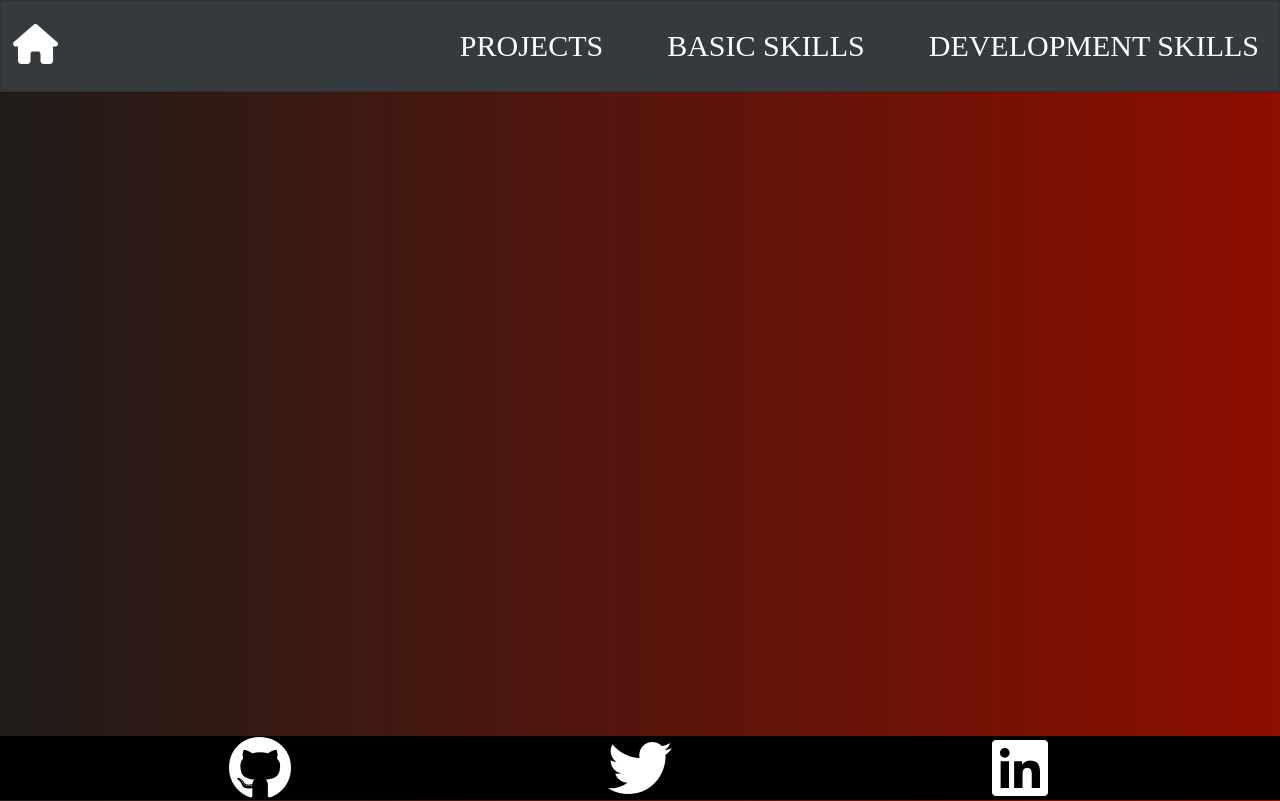
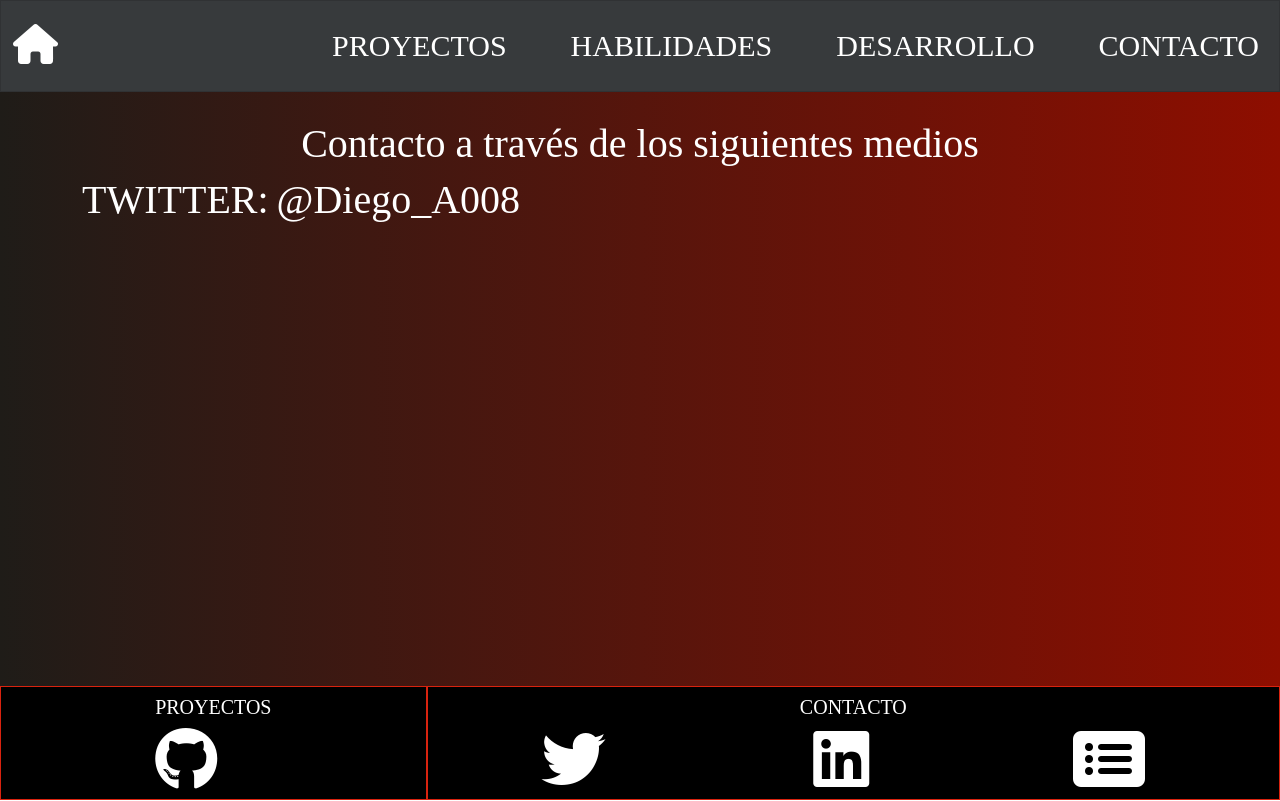
Before and after one commit to diego-008/my-web-site, a React (Create React App) app: page /contact in a window 1280 px wide. Built offline with nearby package versions, Linux system fonts and the light colour scheme; a web font is replaced by a local one.

Commit message:
agregando contacto

```diff
--- a/src/App.js
+++ b/src/App.js
@@ -5,7 +5,8 @@ import Home from './pages/Home';
 import Projects from './pages/Projects';
 import Footer from './components/Footer';
 import Skills from './pages/Skills';
-import ProgramSkills from './pages/ProgramSkills';
+import DevclopmentSkills from './pages/DevelopmentSkills';
+import Contact from './pages/Contact';
 function App() {
   return (
     <div className='principal'>
@@ -16,7 +17,8 @@ function App() {
             <Route exact path="/my-web-site" element={<Home />} />
             <Route exact path="/projects" element={<Projects />} />
             <Route exact path="/skills" element={<Skills />} />
-            <Route exact path="/programskills" element={<ProgramSkills />} />
+            <Route exact path="/programskills" element={<DevclopmentSkills />} />
+            <Route exact path="/contact" element={<Contact />} />
 
           </Routes>
           <Footer />
--- a/src/components/Footer.js
+++ b/src/components/Footer.js
@@ -3,15 +3,48 @@ import FontAwesomeIcon from "../components/FontAwesomeIcon";
 export default function Footer() {
   return (
     <footer className="">
-      <div className="container">
+      <div className="container-fluid text-light">
         <div className="row justify-content-center">
-          <div className="col-4 d-flex justify-content-center">
-            <FontAwesomeIcon
-              icon="fa-brands fa-github fa-4x text-light"
-              link="https://github.com/diego-008"
-            />
+          <div className="col-sm-4 d-flex justify-content-center border border-primary py-2">
+            <div className="">
+              <p className="h5">PROYECTOS</p>
+
+              <FontAwesomeIcon
+                icon="fa-brands fa-github fa-4x text-light"
+                link="https://github.com/diego-008"
+              />
+            </div>
           </div>
-          <div className="col-4 d-flex justify-content-center">
+
+          <div className="col-sm-8 d-flex justify-content-center border border-primary py-2">
+            <div className="row" style={{ width: "100%" }}>
+              <p className="h5 text-center">CONTACTO</p>
+              <div className="row">
+                <div className="col-4 text-center">
+                  <FontAwesomeIcon
+                    icon="fa-brands fa-twitter fa-4x text-light"
+                    link="https://twitter.com/Diego_A008?t=CQ44cUXrWNUCktC9cWaLGw&s=08"
+                  />
+                </div>
+
+                <div className="col-4 text-center">
+                  <FontAwesomeIcon
+                    icon="fa-brands fa-linkedin fa-4x text-light"
+                    link="https://www.linkedin.com/in/diego-acetun"
+                  />
+                </div>
+
+                <div className="col-4 text-center">
+                    <FontAwesomeIcon
+                      icon="fa-solid fa-rectangle-list fa-4x text-light"
+                      link="google.com"
+                    />
+                  </div>
+              </div>
+            </div>
+          </div>
+
+          {/* <div className="col-4 d-flex justify-content-center">
           <FontAwesomeIcon icon="fa-brands fa-twitter fa-4x text-light" link="https://twitter.com/Diego_A008?t=CQ44cUXrWNUCktC9cWaLGw&s=08" />
           </div>
           <div className="col-4 d-flex justify-content-center">
@@ -19,7 +52,7 @@ export default function Footer() {
               icon="fa-brands fa-linkedin fa-4x text-light"
               link="https://www.linkedin.com/in/diego-acetun"
             />
-          </div>
+          </div> */}
         </div>
       </div>
     </footer>
--- a/src/components/NavBar.js
+++ b/src/components/NavBar.js
@@ -23,13 +23,16 @@ export default function NavBar() {
         <div className="collapse navbar-collapse" id="navbarNavAltMarkup">
           <div className="navbar-nav ms-auto" style={{fontSize: '30px'}}>
             <Link className="nav-link active" aria-current="page" to="/projects">
-              PROJECTS
+              PROYECTOS
             </Link>
             <Link className="nav-link active ms-lg-5" to="/skills">
-              BASIC SKILLS
+              HABILIDADES
             </Link>
             <Link className="nav-link  active ms-lg-5" to="/programskills">
-              DEVELOPMENT SKILLS
+              DESARROLLO
+            </Link>
+            <Link className="nav-link  active ms-lg-5" to="/contact">
+              CONTACTO
             </Link>
           </div>
         </div>
--- a/src/components/Progress.js
+++ b/src/components/Progress.js
@@ -1,6 +1,6 @@
 export default function Progress(props) {
   return (
-    <div className="container animate__animated animate__backInLeft" style={{ marginTop: "50px" }}>
+    <div className="container" style={{ marginTop: "50px" }}>
       <div className="row align-items-center align-items-center">
         <div className="col-sm-3 text-light d-flex justify-content-sm-end">
           <p className="h2">{props.title}</p>
--- a/src/components/css/footer.css
+++ b/src/components/css/footer.css
@@ -3,4 +3,5 @@ footer {
     /* width: 100%; */
     color: white;
     margin-top: auto;
+    /* padding: 20px; */
   }
--- /dev/null
+++ b/src/pages/Contact.js
@@ -0,0 +1,16 @@
+export default function Contact() {
+  return (
+    <div className="container text-light" style={{ marginTop: "120px" }}>
+      <h1 className="text-center">
+        Contacto a través de los siguientes medios
+      </h1>
+      <p className="h1 d-inline">TWITTER:</p>
+      <a
+        href="https://twitter.com/Diego_A008?t=CQ44cUXrWNUCktC9cWaLGw&s=08"
+        target="_blank"
+        rel="noreferrer"
+        className="text-light h1 ms-2 text-decoration-none"
+      >@Diego_A008</a>
+    </div>
+  );
+}
--- a/src/pages/ProgramSkills.js
+++ b/src/pages/DevelopmentSkills.js
@@ -1,8 +1,9 @@
 import Progress from "../components/Progress";
 export default function ProgramSkills() {
   return (
-    <div className="container mb-5" style={{ marginTop: "100px" }}>
-      <Progress width="75" title="Python" color="success" />
+    <div className="container mb-5 animate__animated animate__backInLeft" style={{ marginTop: "110px" }}>
+      <p className="text-light h1 text-center">Mis hablidades de Desarrollo</p>
+      <Progress width="75" title="Python" color="info" />
       <Progress width="30" title="Java" color="warning" />
       <Progress width="80" title="Html" color="info" />
       <Progress width="60" title="CSS" color="info" />
--- a/src/pages/Skills.js
+++ b/src/pages/Skills.js
@@ -2,7 +2,7 @@ import Progress from "../components/Progress"
 export default function Skills() {
     return(
 
-        <div className="container" style={{marginTop:'100px'}}>
+        <div className="container animate__animated animate__backInLeft" style={{marginTop:'100px'}}>
             <Progress width="100" title="Honestidad" color="success" />
             <Progress width="80" title="Office" color="info" />
             <Progress width="80" title="Trabajo en equipo" color="info" />
```
